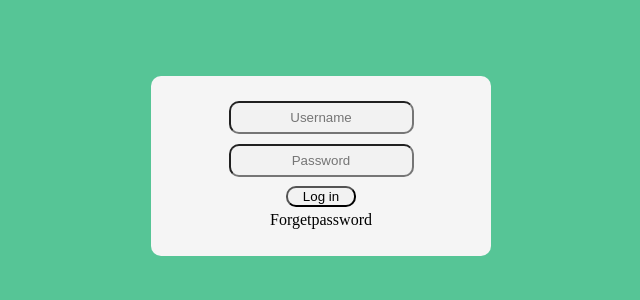
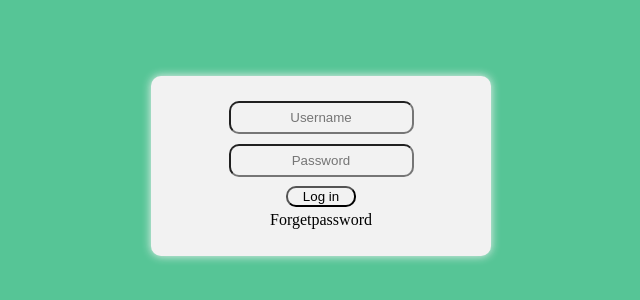
Before and after one commit to bzhar-23/Log-in-System, a plain HTML site: page index.html in a window 1280 px wide. Shown: the part 224-524 px from the top of the page, without its empty margins (319-959 px from the left). Drawn offline with Linux system fonts and the light colour scheme.

Commit message:
Chainge color background form and Add box-shadow

```diff
--- a/style.css
+++ b/style.css
@@ -3,7 +3,8 @@ body {
 }
 
 form {
-    background: whitesmoke;
+    background: #f2f2f2;
+    box-shadow: 0px 0px 10px 0px #f2f2f2;
     height: 140px;
     width: 300px;
     margin: 300px auto;
```
